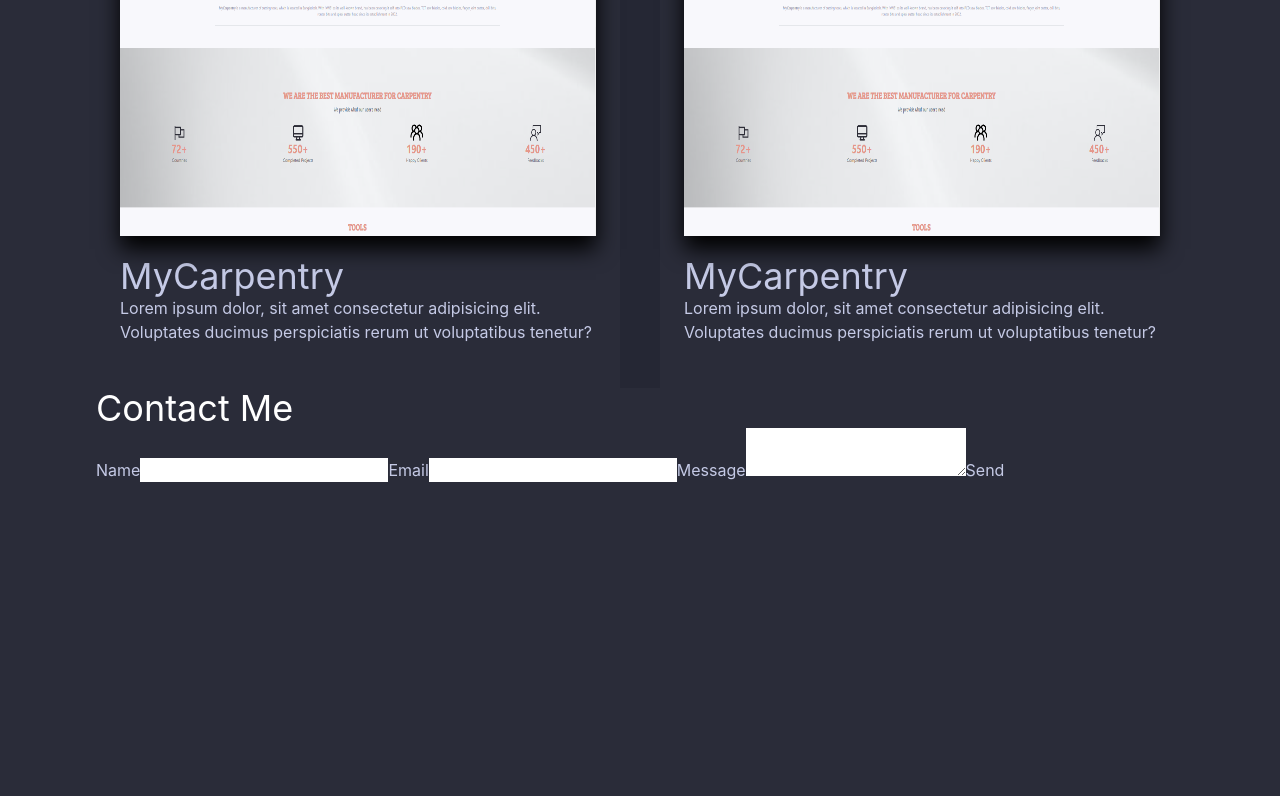
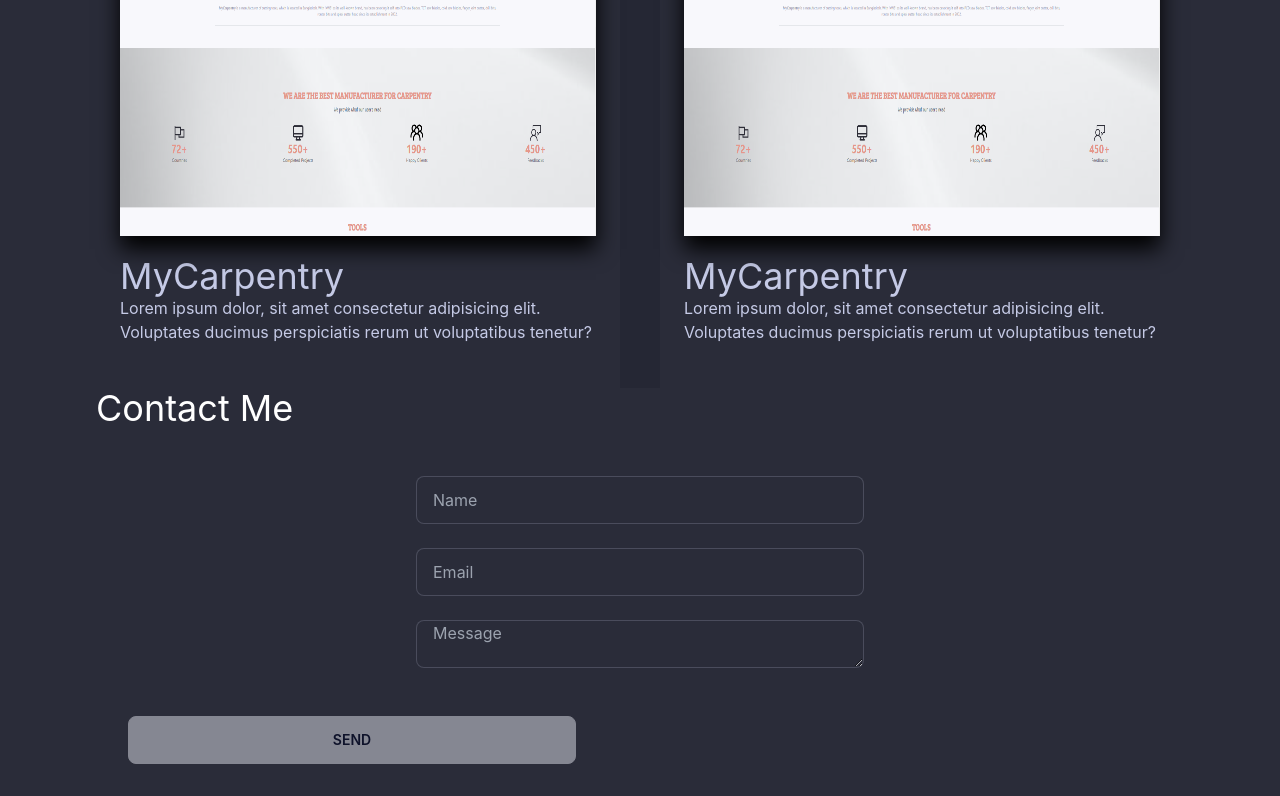
Before and after one commit to AnikKDev/my-portfolio, a React (Create React App) app: page / in a window 1280 px wide. Shown: the part 1413-2209 px from the top of the page. Before the commit the page ends 1895 px from the top, so only its background shows below. Built offline with nearby package versions, Linux system fonts and the light colour scheme.

Commit message:
completed contact form

```diff
--- a/src/Pages/Home/Contact.js
+++ b/src/Pages/Home/Contact.js
@@ -16,14 +16,27 @@ const Contact = () => {
     return (
         <div>
             <h1 className="text-4xl text-secondary">Contact Me</h1>
-            <form ref={form} onSubmit={sendEmail}>
-                <label>Name</label>
-                <input type="text" name="user_name" />
-                <label>Email</label>
-                <input type="email" name="user_email" />
-                <label>Message</label>
-                <textarea name="message" />
-                <input type="submit" value="Send" />
+            <form ref={form} onSubmit={sendEmail} class="card-body mx-auto">
+                <div class="form-control items-center">
+                    <label class="label">
+                    </label>
+                    <input type="text" placeholder="Name" class="input input-bordered w-full max-w-md" name="user_name" />
+                </div>
+                <div class="form-control items-center">
+                    <label class="label">
+                    </label>
+                    <input required type="email" placeholder="Email" class="input input-bordered w-full max-w-md" name="user_email" />
+                </div>
+                <div class="form-control items-center">
+                    <label class="label">
+                    </label>
+                    <textarea placeholder="Message" class="input input-bordered w-full max-w-md" name="message" />
+                    <label class="label">
+                    </label>
+                </div>
+                <div class="form-control mt-6">
+                    <button type="submit" class="btn btn-primary w-full max-w-md">Send</button>
+                </div>
             </form>
         </div>
     );
```
